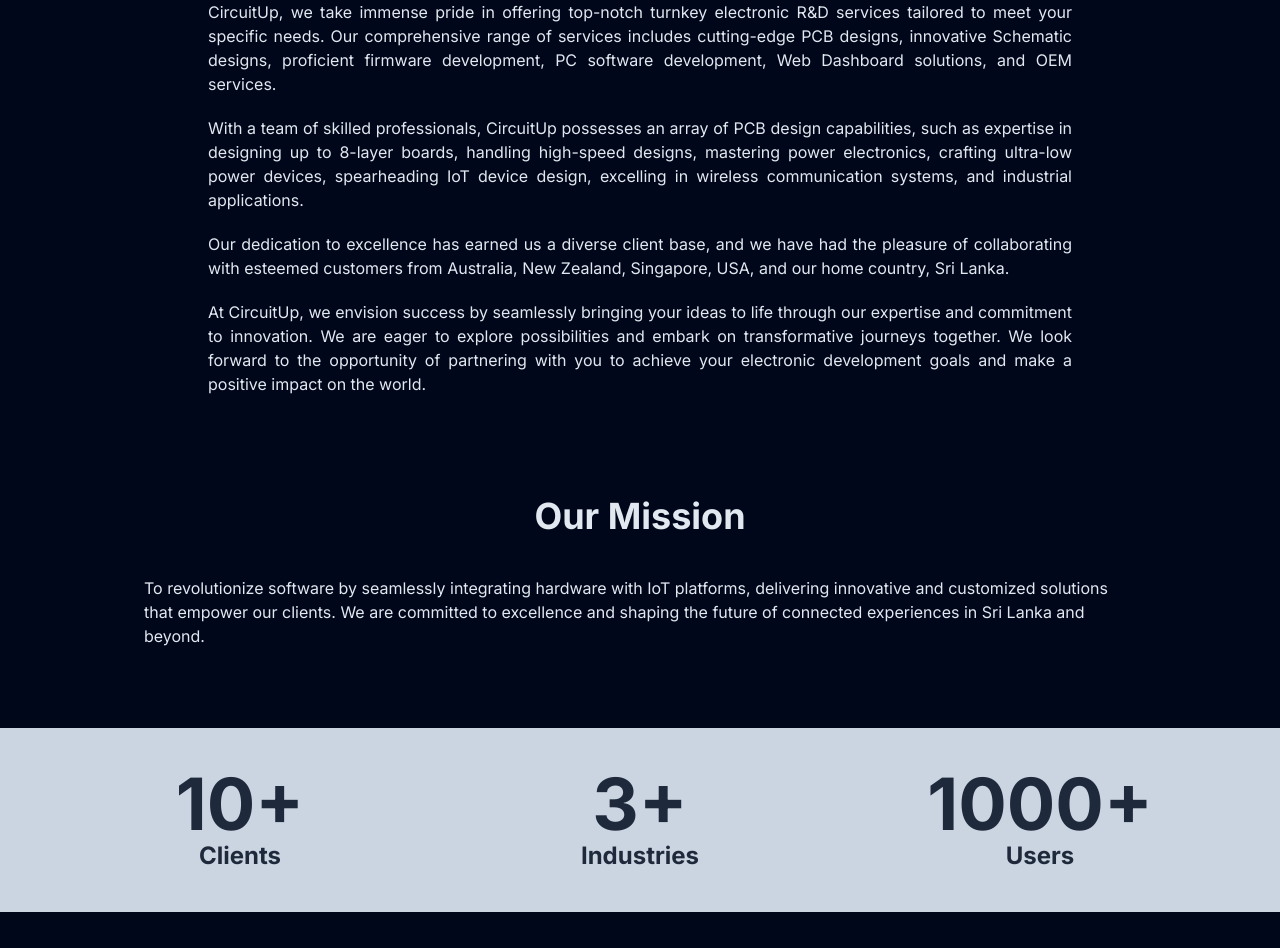
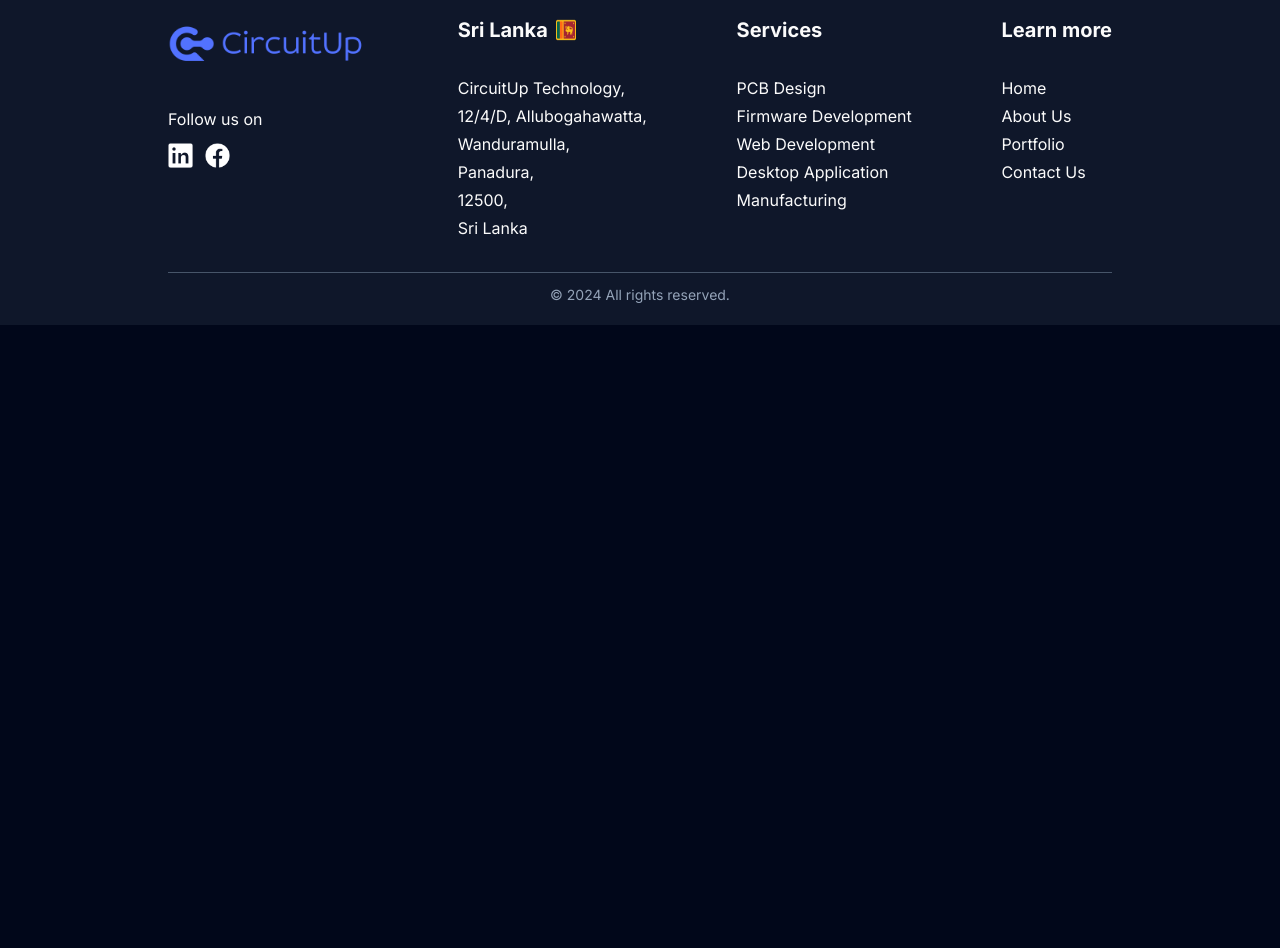
Before and after one commit to sachinka-gunasekara/circuitup, a Next.js app: page /about in a window 1280 px wide. Shown: the part 544-1492 px from the top of the page. After the commit the page ends 869 px from the top, so only its background shows below. Built offline with nearby package versions, Linux system fonts and the light colour scheme.

Commit message:
resolved errors

```diff
--- a/app/about/page.tsx
+++ b/app/about/page.tsx
@@ -1,72 +1,15 @@
 import React from 'react'
 
-const AboutUs = () => {
+const Webdev = () => {
   return (
     <div className=''>
         <div className='font-extrabold text-5xl pt-40 pb-20 text-center bg-[#010638] flex flex-col justify-center sm:text-7xl md:flex-row sm:pt-56 sm:pb-36' data-aos="flip-left">
             <span className='text-slate-200 pb-5 sm:pr-8 sm:pb-0'>About</span>
             <span className='text-[#797fa2]'>Circuit Up</span>
         </div>
-        <div className='container mx-auto flex flex-col justify-between items-center p-20 text-justify text-slate-200' data-aos="fade-up">
-            <div className='text-base pb-5'>
-            CircuitUp Technologies, a dynamic startup based in the vibrant landscape of Sri Lanka, established in 2019. At CircuitUp,
-            we take immense pride in offering top-notch turnkey electronic R&D services tailored to meet your specific needs.
-            Our comprehensive range of services includes cutting-edge PCB designs, innovative Schematic designs, proficient firmware development,
-            PC software development, Web Dashboard solutions, and OEM services.
-            </div>
 
-            <div className='text-base pb-5'>
-            With a team of skilled professionals, CircuitUp possesses an array of PCB design capabilities, such as expertise in designing up to 8-layer boards,
-            handling high-speed designs, mastering power electronics, crafting ultra-low power devices, spearheading IoT device design,
-            excelling in wireless communication systems, and industrial applications.
-            </div>
-
-            <div className='text-base	pb-5'>
-            Our dedication to excellence has earned us a diverse client base, and we have had the pleasure of collaborating
-            with esteemed customers from Australia, New Zealand, Singapore, USA, and our home country, Sri Lanka.
-            </div>
-
-            <div className='text-base	pb-5'>
-            At CircuitUp, we envision success by seamlessly bringing your ideas to life through our expertise and commitment to innovation.
-            We are eager to explore possibilities and embark on transformative journeys together. We look forward to the
-            opportunity of partnering with you to achieve your electronic development goals and make a positive impact on the world.
-            </div>
-        </div>
-
-        <div className='container mx-auto flex flex-col justify-between items-center pb-20 text-slate-200'>
-            <div className='font-bold text-4xl pb-10'>Our Mission</div>
-
-            <div className='flex flex-wrap justify-center items-center gap-6'>
-            To revolutionize software by seamlessly integrating hardware with IoT platforms,
-            delivering innovative and customized solutions that empower our clients.
-            We are committed to excellence and shaping the future of connected experiences in Sri Lanka and beyond.
-            </div>
-        </div>
-
-        <div className='flex sm:flex-row flex-col justify-around items-center bg-slate-300 mb-20 p-10'>
-            <div className="card w-64 transition ease-in-out delay-150 hover:-translate-y-1 hover:scale-125 duration-300 ...">
-                <div className="card-body items-center text-center" data-aos="flip-right">
-                    <h2 className="text-7xl text-slate-800 font-bold card-title">10+</h2>
-                    <p className='text-2xl text-slate-800 font-bold'>Clients</p>
-                </div>
-            </div>
-
-            <div className="card w-64 transition ease-in-out delay-150 hover:-translate-y-1 hover:scale-125 duration-300 ...">
-                <div className="card-body items-center text-center" data-aos="flip-right">
-                    <h2 className="text-7xl text-slate-800 font-bold card-title">3+</h2>
-                    <p className='text-2xl text-slate-800 font-bold'>Industries</p>
-                </div>
-            </div>
-
-            <div className="card w-64 transition ease-in-out delay-150 hover:-translate-y-1 hover:scale-125 duration-300 ...">
-                <div className="card-body items-center text-center" data-aos="flip-right">
-                    <h2 className="text-7xl text-slate-800 font-bold card-title">1000+</h2>
-                    <p className='text-2xl text-slate-800 font-bold'>Users</p>
-                </div>
-            </div>
-        </div>
     </div>
   )
 }
 
-export default AboutUs
+export default Webdev
--- a/app/services/desktopapp/page.tsx
+++ b/app/services/desktopapp/page.tsx
@@ -0,0 +1,15 @@
+import React from 'react'
+
+const Desktop = () => {
+  return (
+    <div className=''>
+        <div className='font-extrabold text-5xl pt-40 pb-20 text-center bg-[#010638] flex flex-col justify-center sm:text-7xl md:flex-row sm:pt-56 sm:pb-36' data-aos="flip-left">
+            <span className='text-slate-200 pb-5 sm:pr-8 sm:pb-0'>About</span>
+            <span className='text-[#797fa2]'>Circuit Up</span>
+        </div>
+
+    </div>
+  )
+}
+
+export default Desktop
--- a/app/services/firmware/page.tsx
+++ b/app/services/firmware/page.tsx
@@ -0,0 +1,15 @@
+import React from 'react'
+
+const Firmware = () => {
+  return (
+    <div className=''>
+        <div className='font-extrabold text-5xl pt-40 pb-20 text-center bg-[#010638] flex flex-col justify-center sm:text-7xl md:flex-row sm:pt-56 sm:pb-36' data-aos="flip-left">
+            <span className='text-slate-200 pb-5 sm:pr-8 sm:pb-0'>About</span>
+            <span className='text-[#797fa2]'>Circuit Up</span>
+        </div>
+
+    </div>
+  )
+}
+
+export default Firmware
--- a/app/services/manufacturing/page.tsx
+++ b/app/services/manufacturing/page.tsx
@@ -0,0 +1,15 @@
+import React from 'react'
+
+const Manufacturing = () => {
+  return (
+    <div className=''>
+        <div className='font-extrabold text-5xl pt-40 pb-20 text-center bg-[#010638] flex flex-col justify-center sm:text-7xl md:flex-row sm:pt-56 sm:pb-36' data-aos="flip-left">
+            <span className='text-slate-200 pb-5 sm:pr-8 sm:pb-0'>About</span>
+            <span className='text-[#797fa2]'>Circuit Up</span>
+        </div>
+
+    </div>
+  )
+}
+
+export default Manufacturing
--- a/app/services/pcb/page.tsx
+++ b/app/services/pcb/page.tsx
@@ -0,0 +1,15 @@
+import React from 'react'
+
+const Pcb = () => {
+  return (
+    <div className=''>
+        <div className='font-extrabold text-5xl pt-40 pb-20 text-center bg-[#010638] flex flex-col justify-center sm:text-7xl md:flex-row sm:pt-56 sm:pb-36' data-aos="flip-left">
+            <span className='text-slate-200 pb-5 sm:pr-8 sm:pb-0'>About</span>
+            <span className='text-[#797fa2]'>Circuit Up</span>
+        </div>
+
+    </div>
+  )
+}
+
+export default Pcb
--- a/app/services/webdev/page.tsx
+++ b/app/services/webdev/page.tsx
@@ -0,0 +1,7 @@
+import React from 'react'
+
+export default function Webdev() {
+  return (
+    <div>Webdev</div>
+  )
+}
--- a/package.json
+++ b/package.json
@@ -15,6 +15,7 @@
     "react-dom": "^18"
   },
   "devDependencies": {
+    "@types/aos": "^3.0.7",
     "@types/node": "^20",
     "@types/react": "^18",
     "@types/react-dom": "^18",
```
Also changed, not shown: 1 other file (tests, documents, lock files or other folders).
